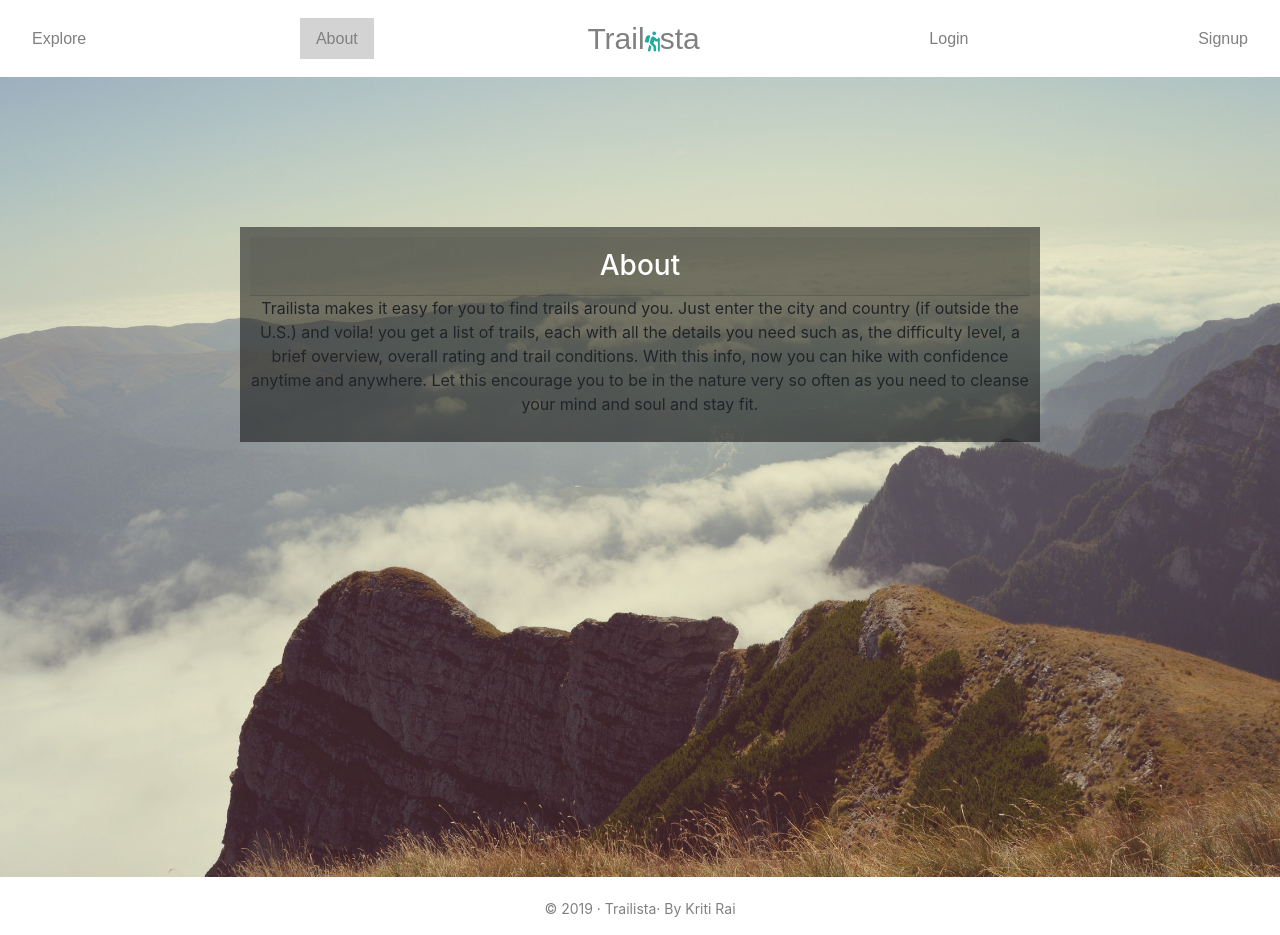
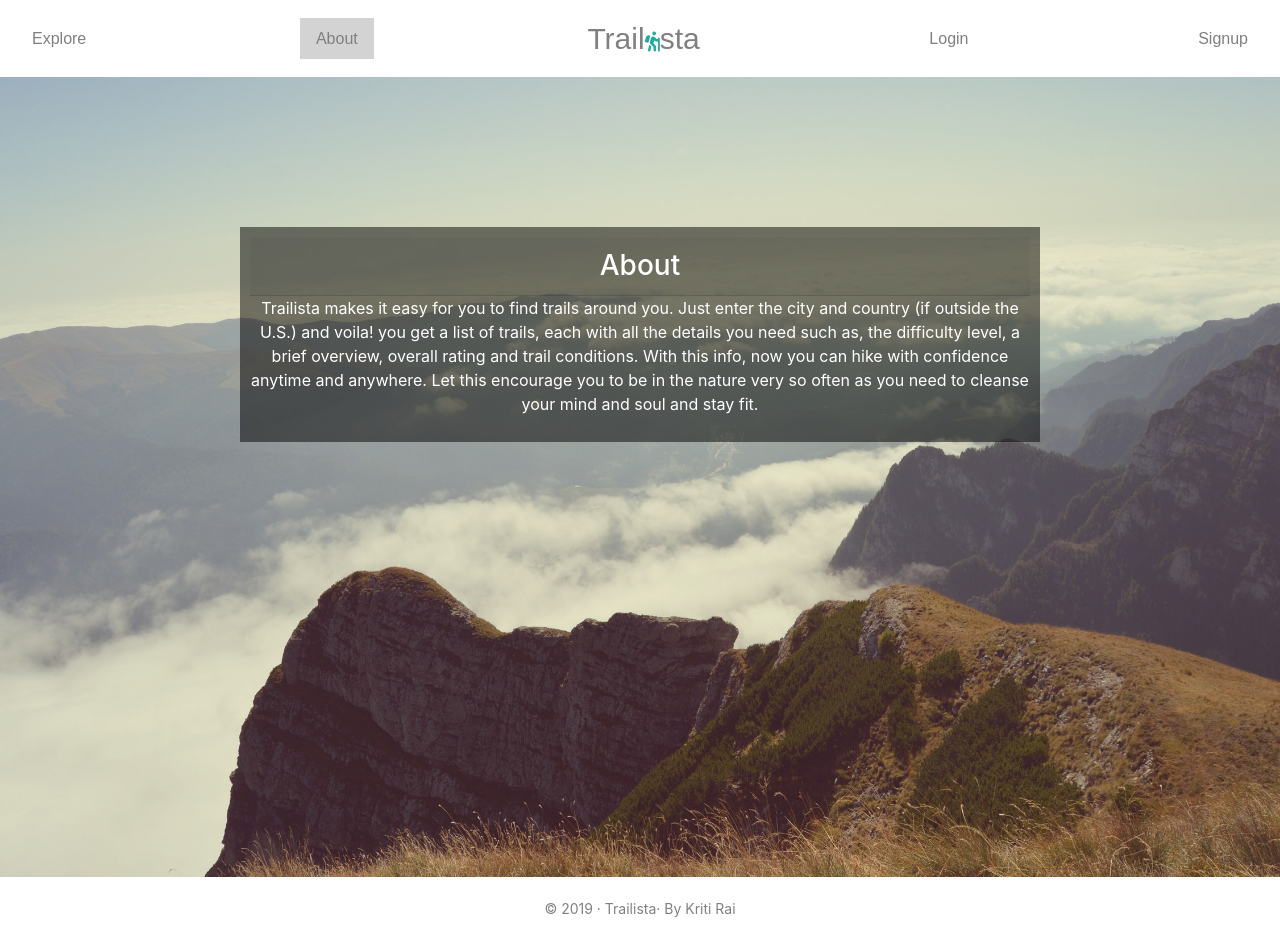
Before and after one commit to kriti-rai/trailista, a React (Create React App) app in the folder client/: page /about in a window 1280 px wide. Built offline with nearby package versions, Linux system fonts and the light colour scheme; no server answers.

Commit message:
Add styles

```diff
--- a/client/src/styles/App.css
+++ b/client/src/styles/App.css
@@ -174,6 +174,11 @@ width: 800px;
 background-color: rgba(0,0,0,0.5) !important;
 }
 
+.about-msg {
+  color: white;
+
+}
+
 
 /* ///////////////////ERROR PAGE ///////////////////*/
 
```
